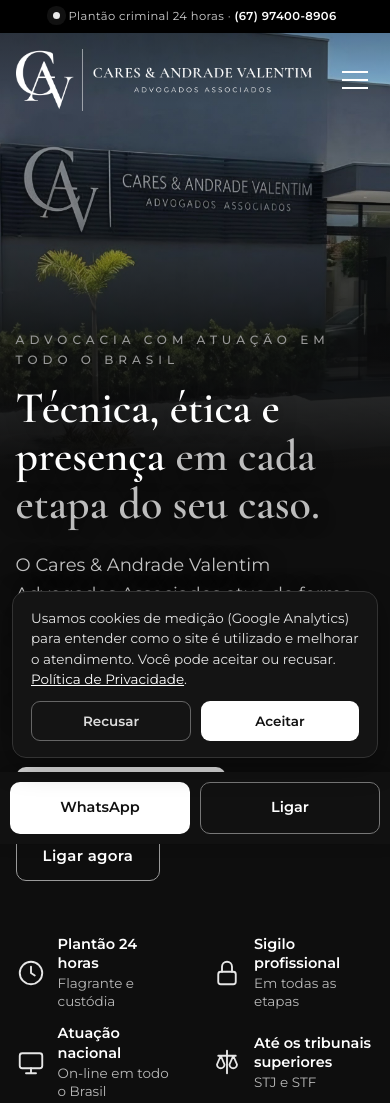
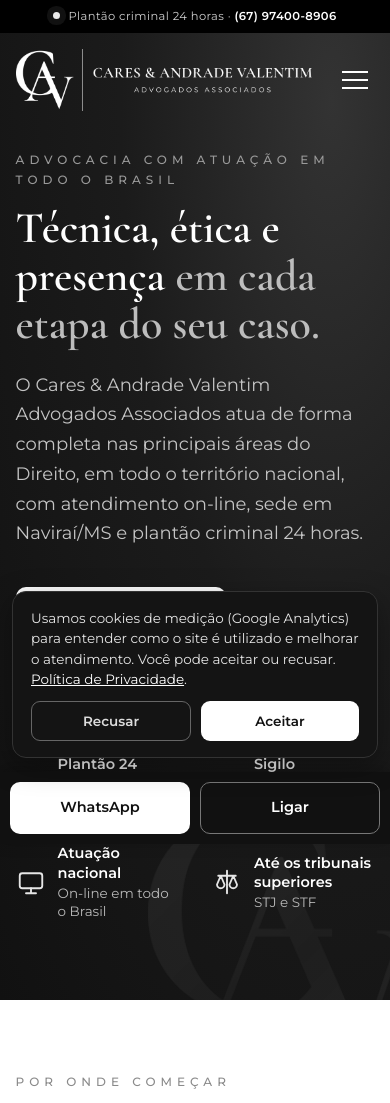
Before and after one commit to advelvisandrade-stack/cav-site, a plain HTML site: page index.html in a window 390 px wide. Shown: the top 1103 px of the page. Drawn offline with nearby package versions, Linux system fonts and the light colour scheme.

Commit message:
Move a fachada do topo para o rodapé
Co-Authored-By: Claude Opus 5.5 <noreply@anthropic.com>
Claude-Session: https://claude.ai/code/session_016zCLAoCu5P1jHBCa2pxurx

```diff
--- a/index.html
+++ b/index.html
@@ -121,19 +121,6 @@ header.scrolled .nav{padding:10px 0}
 
 /* hero */
 .hero{min-height:100vh;display:flex;align-items:center;padding:190px 0 80px;position:relative;overflow:hidden}
-.hero.has-fachada{background:#0e0e0e}
-.hero .fachada{position:absolute;top:0;right:0;bottom:0;width:50%;background:url('assets/img/fachada.jpg') 0% 45%/cover no-repeat;pointer-events:none;
- -webkit-mask-image:linear-gradient(90deg,transparent 0%,rgba(0,0,0,.6) 14%,#000 32%);mask-image:linear-gradient(90deg,transparent 0%,rgba(0,0,0,.6) 14%,#000 32%)}
-.hero .fachada::after{content:"";position:absolute;inset:0;background:linear-gradient(180deg,rgba(14,14,14,.7) 0%,rgba(14,14,14,.15) 25%,rgba(14,14,14,.2) 65%,#0e0e0e 100%),rgba(14,14,14,.28)}
-.hero.has-fachada .wrap{position:relative;z-index:1}
-.hero.has-fachada h1{max-width:650px}.hero.has-fachada .lead{max-width:540px}
-.hero.has-fachada h1,.hero.has-fachada .lead{text-shadow:0 2px 18px rgba(0,0,0,.55)}
-@media (max-width:860px){
- .hero .fachada{width:100%;bottom:auto;height:470px;background-position:18% 40%;-webkit-mask-image:none;mask-image:none}
- .hero.has-fachada h1,.hero.has-fachada .lead{max-width:none}
- .hero.has-fachada{padding-top:330px}
- .hero .fachada::after{background:linear-gradient(180deg,rgba(14,14,14,.55) 0%,rgba(14,14,14,.12) 22%,rgba(14,14,14,.18) 45%,rgba(14,14,14,.75) 70%,#0e0e0e 100%)}
-}
 .hero .wm{position:absolute;right:-8vw;bottom:-10vh;width:min(720px,70vw);opacity:.06;pointer-events:none}
 .hero h1{font-size:clamp(44px,7.2vw,84px);font-weight:600;max-width:820px}
 .hero h1 em{font-style:normal;color:#bdbdbd}
@@ -240,7 +227,11 @@ footer .redes a:hover{background:#fff;color:#141414;border-color:#fff}
 .map iframe{width:100%;height:100%;min-height:360px;border:0}
 
 /* footer */
-footer{background:var(--preto);color:#a9a9a9;padding:60px 0 34px;font-size:13.5px}
+.foot-fachada + .wrap{margin-top:10px;position:relative}
+.foot-fachada{height:420px;background:url('assets/img/fachada.jpg') 50% 42%/cover no-repeat;position:relative}
+.foot-fachada::after{content:"";position:absolute;inset:0;background:linear-gradient(180deg,rgba(17,17,17,.15) 0%,rgba(17,17,17,.1) 45%,rgba(18,18,18,.75) 80%,var(--preto) 100%)}
+@media (max-width:860px){.foot-fachada{height:280px;background-position:22% 40%}}
+footer{background:var(--preto);color:#a9a9a9;padding:0 0 34px;font-size:13.5px}
 .foot{display:grid;grid-template-columns:1.2fr 1fr 1fr;gap:40px}
 .foot img{height:80px;width:auto;margin-bottom:18px}
 .foot h4{color:#fff;font:600 13px 'Montserrat';letter-spacing:3px;text-transform:uppercase;margin-bottom:14px}
@@ -306,8 +297,8 @@ footer{background:var(--preto);color:#a9a9a9;padding:60px 0 34px;font-size:13.5p
   </div>
 </header>
 
-<section class="hero dark has-fachada" id="inicio">
-  <div class="fachada" role="img" aria-label="Fachada do escritório Cares &amp; Andrade Valentim em Naviraí/MS"></div>
+<section class="hero dark" id="inicio">
+  <img class="wm" src="assets/favicon.png" alt="">
   <div class="wrap">
     <p class="eyebrow">Advocacia com atuação em todo o Brasil</p>
     <h1>Técnica, ética e presença <em>em cada etapa do seu caso.</em></h1>
@@ -566,6 +557,7 @@ footer{background:var(--preto);color:#a9a9a9;padding:60px 0 34px;font-size:13.5p
 </main>
 
 <footer>
+  <div class="foot-fachada" role="img" aria-label="Fachada do escritório Cares &amp; Andrade Valentim em Naviraí/MS"></div>
   <div class="wrap">
     <div class="foot">
       <div>
```
